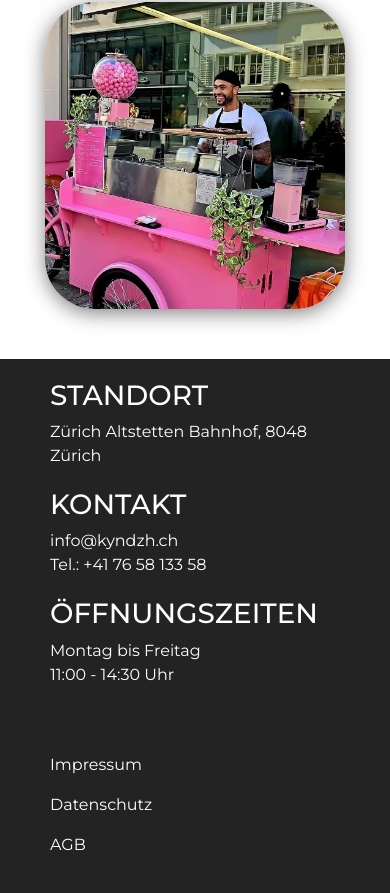
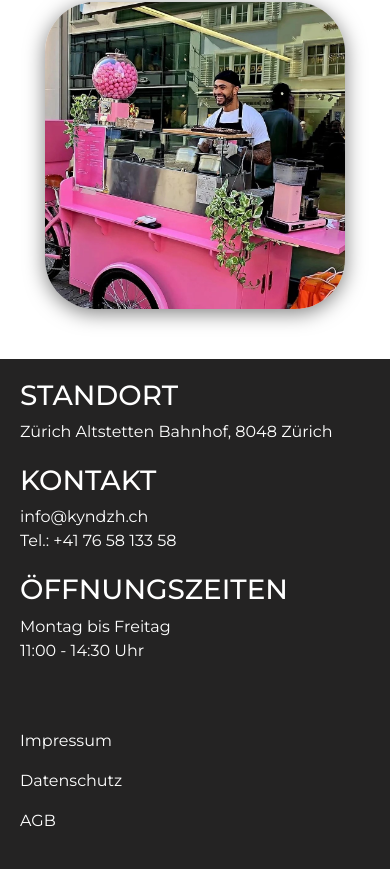
Before and after one commit to HeyTiina/kynd, a React (Create React App) app: page /UberUnsScreen in a window 390 px wide. Shown: the part 3695-4588 px from the top of the page. After the commit the page ends 4564 px from the top, so only its background shows below. Built offline with nearby package versions, Linux system fonts and the light colour scheme.

Commit message:
Update Footer.css

```diff
--- a/src/components/Footer.css
+++ b/src/components/Footer.css
@@ -43,4 +43,8 @@
     margin-top: 50px;
     flex-direction: column;
   }
+
+  .footer {
+    padding: 20px;
+  }
 }
```
